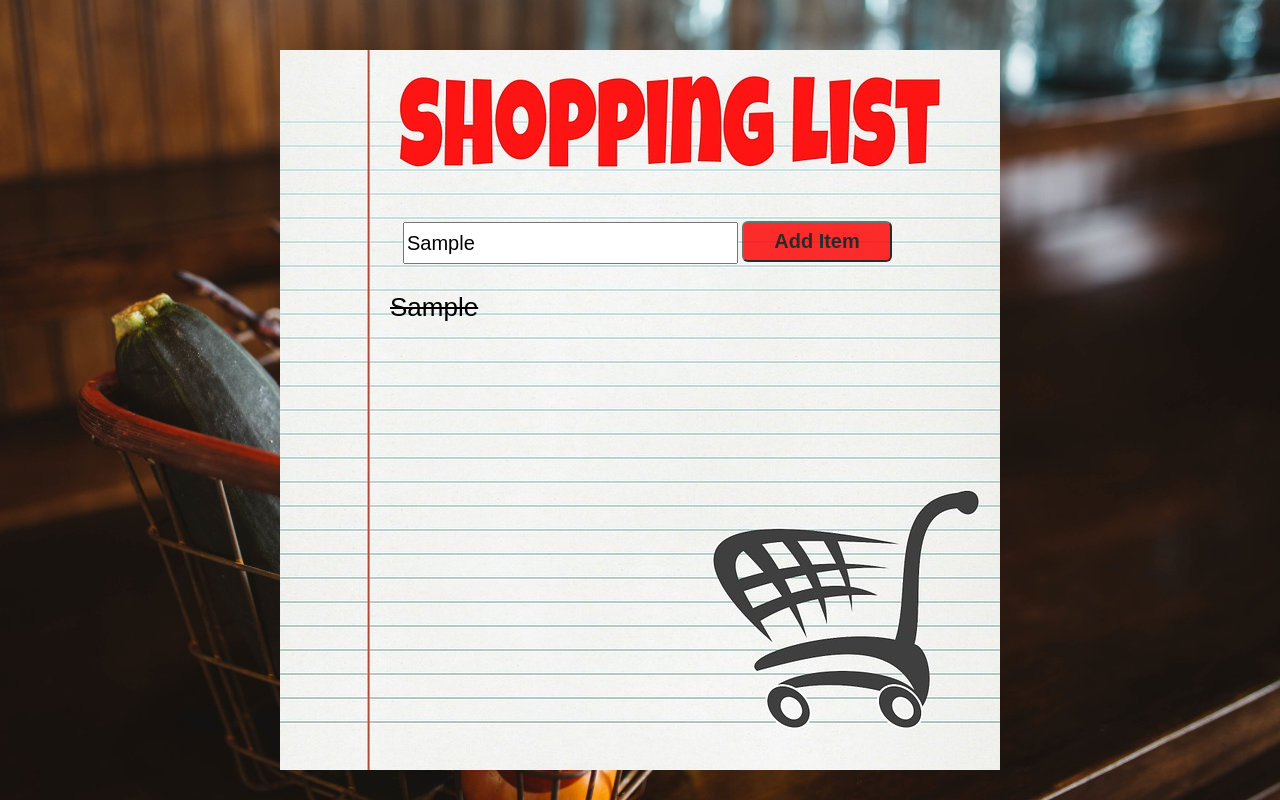
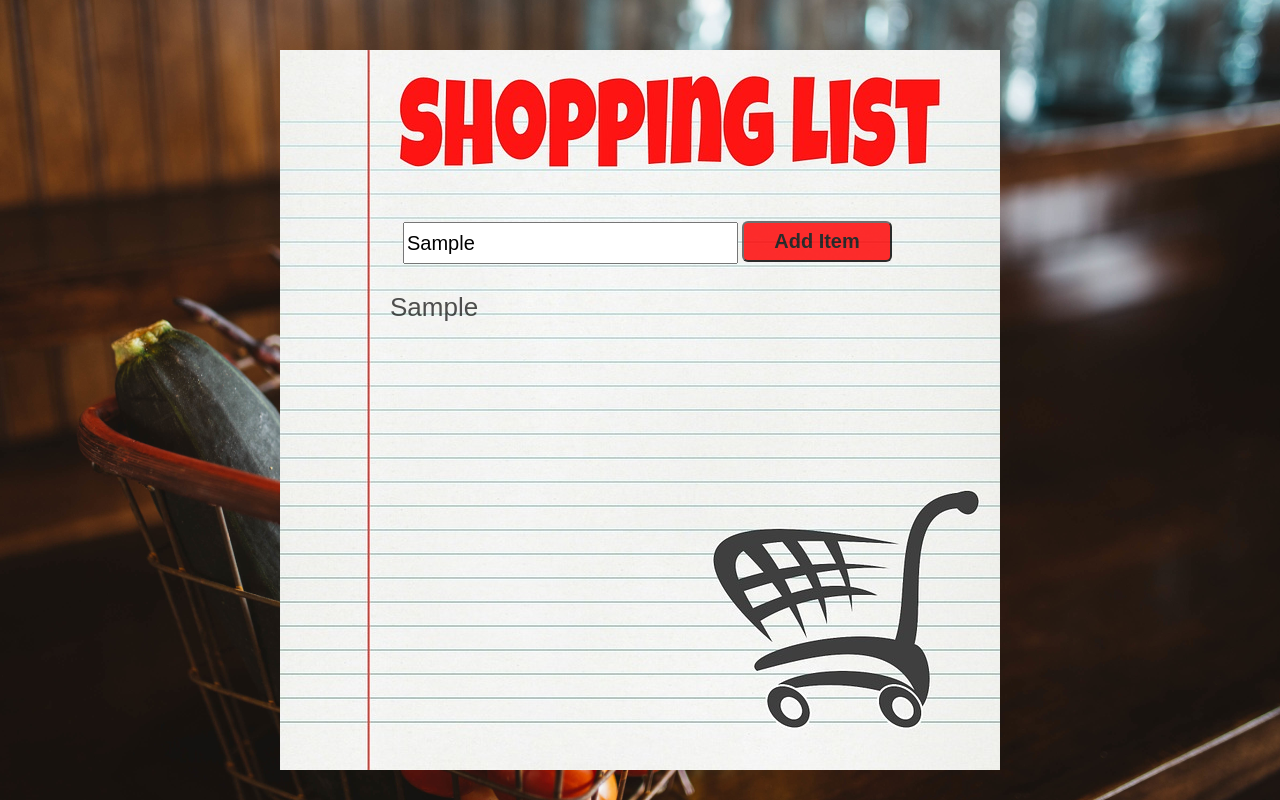
Before and after one commit to arkohors/shoppinglist, a plain HTML site: page index.html in a window 1280 px wide. Both pictures are taken after typing "Sample" into the empty fields and a click on the button "Add Item". Shown: the top 800 px of the page. Drawn offline with nearby package versions, Linux system fonts and the light colour scheme.

Commit message:
finalizing

```diff
--- a/style.css
+++ b/style.css
@@ -2,13 +2,14 @@ body {
 	background: url('../shoppinglist/mainimage.jpg') no-repeat center center fixed;
 	background-size: cover;
 	box-sizing: border-box;
+	height: 1300px;
 }
 
 .wrapper {
 	width: 720px;
 	height: 720px;
 	margin: 0 auto;
-	margin-top: 50px;
+	padding-top: 50px;
 }
 
 .main-list {
@@ -35,6 +36,7 @@ body {
     background-color: red;
     opacity: .82;
 }
+
 .item-button:hover {
 	opacity: 1;
 	cursor: pointer;
@@ -53,8 +55,17 @@ body {
     margin-top: 10px;
     margin-bottom: 7px;
     width: 400px;
+    cursor: pointer;
+    opacity: .68;
 }
 
+.list li:hover {
+	opacity: 1;
+	font-weight: bold;
+}
+
+
+/* Checkboxes for additional content later
 .checkboxes {
 	width: 27px;
     height: 20px;
@@ -62,7 +73,9 @@ body {
     margin-right: 10px;
     margin-top: 1px;
 }
+*/
 
+/* Button Image for deleteing items
 .delete-button {
 	float: right;
 	margin-top: -3px;
@@ -79,6 +92,10 @@ body {
 	width: 30px;
 }
 
-.list li:nth-child(odd){
+*/
+
+/*List item text decoration code (for step 2 in shopping list project)
+.list-item:nth-child(odd){
 	text-decoration: line-through;
 }
+*/
```
Also changed, not shown: app.js (+0 -17 lines).
